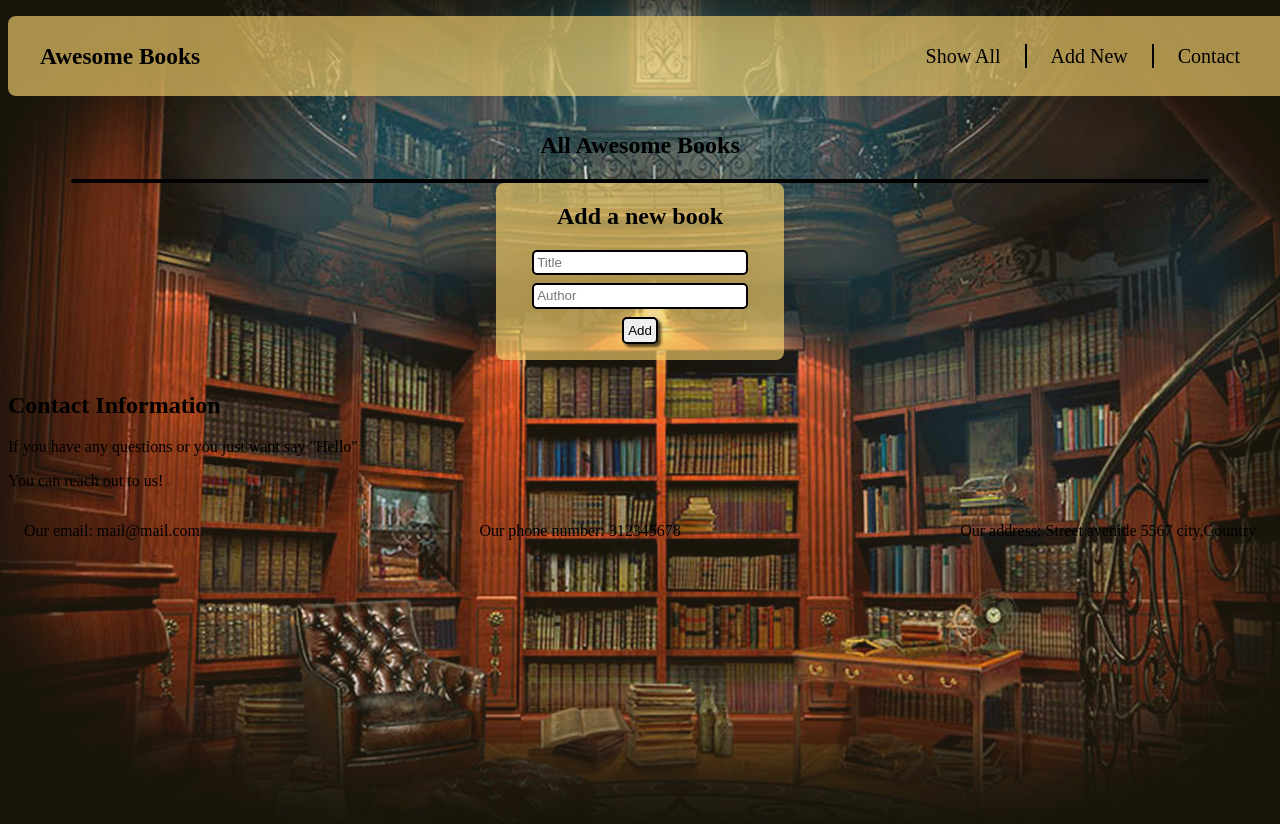
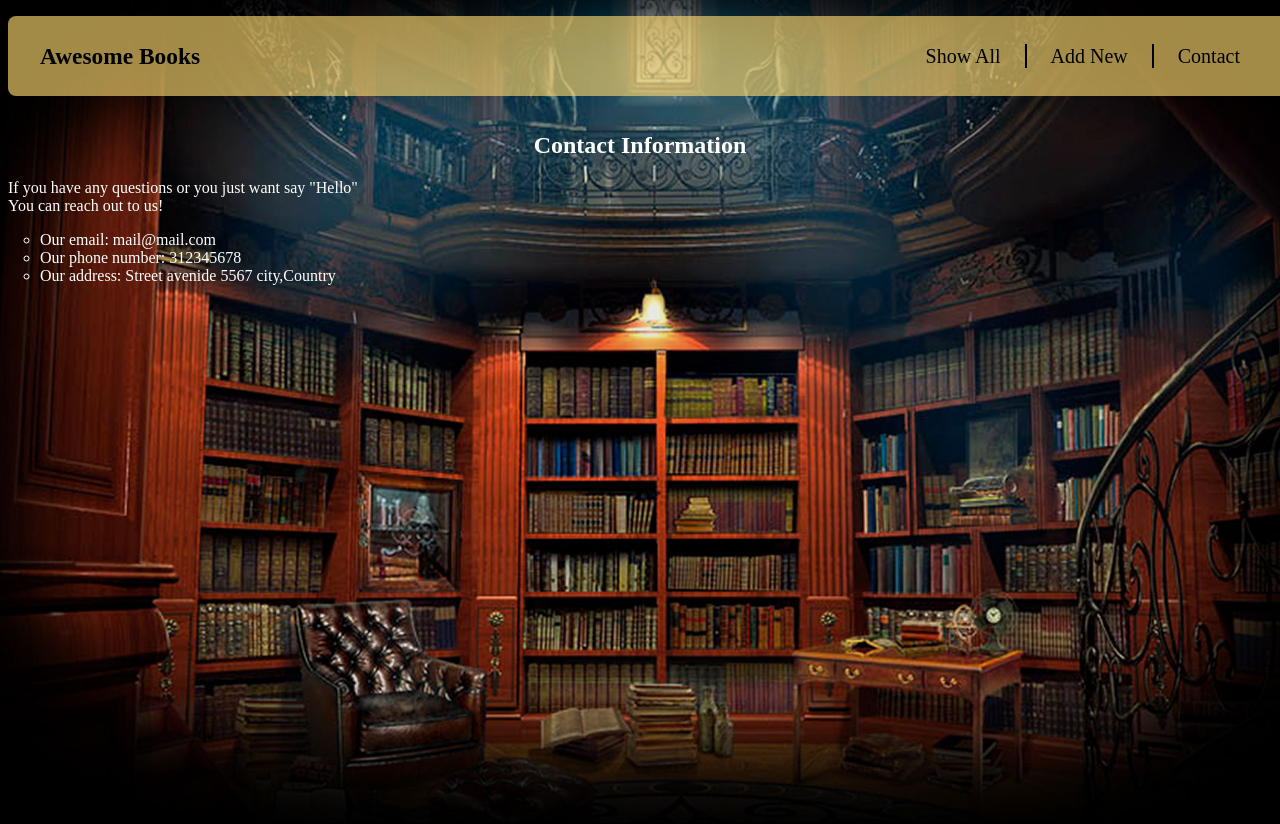
Before and after one commit to qwibbler/awesome-books, a website: page index.html in a window 1280 px wide. Both pictures are taken after a click on the item "Contact". Drawn offline with Linux system fonts and the light colour scheme; grey boxes are pictures that could not be loaded.

Commit message:
Add contact styling

```diff
--- a/style.css
+++ b/style.css
@@ -3,8 +3,7 @@
 }
 
 body {
-  background: url(./img/library_background.jpg), rgba(245, 208, 108, 0.103);
-  background-blend-mode: lighten;
+  background: url(./img/library_background.jpg);
   background-size: cover;
   background-position: center;
   background-repeat: no-repeat;
@@ -41,7 +40,7 @@ nav hr {
   background-color: black;
 }
 
-h1 {
+h2 {
   text-align: center;
 }
 
@@ -120,7 +119,25 @@ button:active {
   background-color: rgb(172, 93, 28);
 }
 
-.Contact {
+/* CONTACT */
+.contact {
+  display: flex;
+  flex-direction: column;
   color: white;
-  text-align: center
 }
+
+.contact p {
+  margin: 0;
+}
+
+.contact ul {
+  flex-direction: column;
+  align-items: flex-start;
+  list-style: circle;
+  padding-left: 2rem;
+}
+
+/* SWITCH PLACES */
+.hidden {
+  display: none;
+}
```
